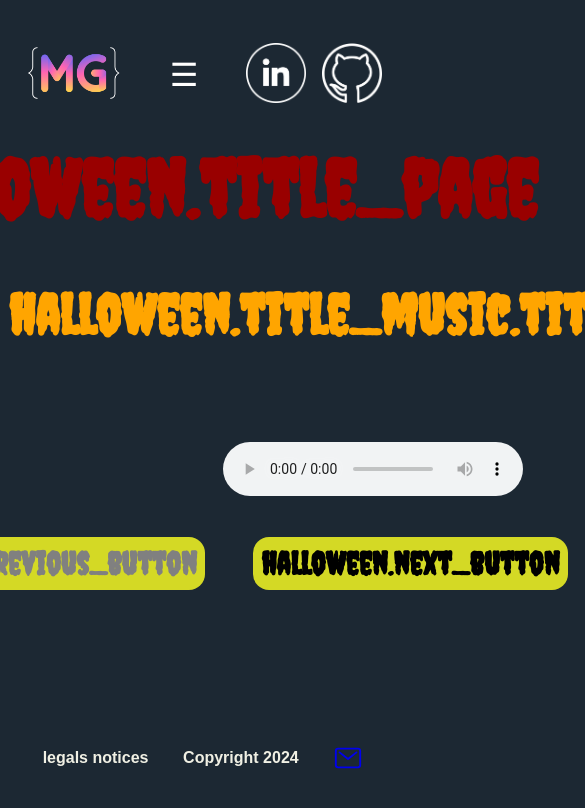
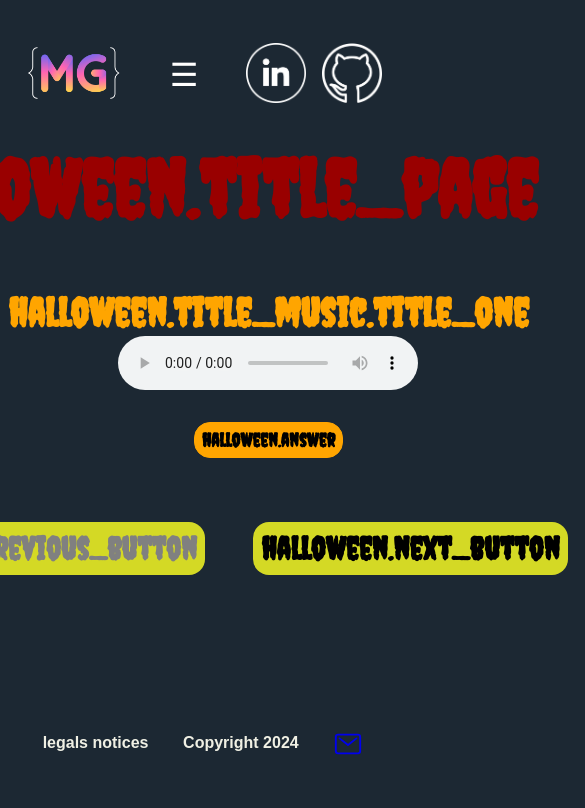
Before and after one commit to Mariion-62/my-portfolio, a Next.js app: page /en/halloween in a window 390 px wide. Shown: the top 808 px of the page, 585 px wide, since content can reach past the window. Built offline with nearby package versions, Linux system fonts and the light colour scheme.

Commit message:
fix: responsive

```diff
--- a/src/components/CardHalloween/cardHalloween.module.scss
+++ b/src/components/CardHalloween/cardHalloween.module.scss
@@ -1,28 +1,48 @@
 @import url("https://fonts.googleapis.com/css2?family=Creepster&display=swap");
+
 .card_halloween {
   display: flex;
   justify-content: center;
   margin: auto;
   gap: 3rem;
   align-items: center;
-  font-family: "Creepster", cursive;
+  font-family: "Creepster", sans-serif;
   width: max-content;
   height: 12.5rem;
+
+  @media (max-width: 768px) {
+    flex-direction: column;
+    gap: 1rem;
+    height: auto;
+  }
 }
+
 .container_audio {
   display: flex;
   flex-direction: column;
   justify-content: center;
   align-items: center;
-  font-family: "Creepster", cursive;
+  font-family: "Creepster", sans-serif;
+
+  @media (max-width: 768px) {
+    width: 100%;
+  }
 }
+
 .title {
   font-size: 3.5rem;
   font-weight: 700;
   color: orange;
   height: 10rem;
   margin: 0;
+
+  @media (max-width: 768px) {
+    font-size: 2.5rem;
+    height: auto;
+    text-align: center;
+  }
 }
+
 .container_answer {
   display: flex;
   flex-direction: column;
@@ -30,6 +50,12 @@
   width: 20rem;
   height: 12.5rem;
   align-items: center;
+
+  @media (max-width: 768px) {
+    width: 100%;
+    margin: 0;
+    height: auto;
+  }
 
   .button_answer {
     margin: 1rem auto;
@@ -39,24 +65,39 @@
     border-radius: 1rem;
     background-color: orange;
     font-weight: 700;
-    font-family: "Creepster", cursive;
+    font-family: "Creepster", sans-serif;
     padding: 0.5rem;
     cursor: pointer;
+
     &:hover {
       color: white;
     }
+
     &:disabled {
       cursor: not-allowed;
       color: grey;
+
       &:hover {
         color: grey;
       }
     }
+
+    @media (max-width: 768px) {
+      font-size: 1.2rem;
+      padding: 0.4rem;
+    }
   }
+
   .answer_text {
     font-size: 2rem;
     font-weight: 700;
     margin: 1rem 2rem;
     color: white;
+
+    @media (max-width: 768px) {
+      font-size: 1.5rem;
+      margin: 1rem;
+      text-align: center;
+    }
   }
 }
--- a/src/components/CardRealisation/CardRealisation.tsx
+++ b/src/components/CardRealisation/CardRealisation.tsx
@@ -164,7 +164,7 @@ export const dataRealisation = [
     picture: "/thisIsHalloween.png",
     content:
       "Création d'un blind test sur le thème d'Halloween. L'utilisateur doit deviner le titre de la chanson et/ou l'artiste. Si la réponse est bonne, il gagne des points. Si la réponse est fausse, il perd des points. Le but est d'obtenir le meilleur score possible.",
-    linkSite: "https://marion-dev.fr/halloween",
+    linkSite: "https://marion-dev.fr/fr/halloween",
     group: "1",
     time: "2 semaines",
   },
--- a/src/components/Header/Header.tsx
+++ b/src/components/Header/Header.tsx
@@ -13,7 +13,7 @@ function Header() {
       <Link id="header" href="/">
         {ChangeLogoWithDate()}
       </Link>
-      {window.innerWidth <= 768 ? <MenuBurger /> : <Navigation />}
+      {typeof window !== "undefined" && window.innerWidth <= 768 ? <MenuBurger /> : <Navigation />}
       <div>
         <div className={styles.iconSocials}>
           <a
```
